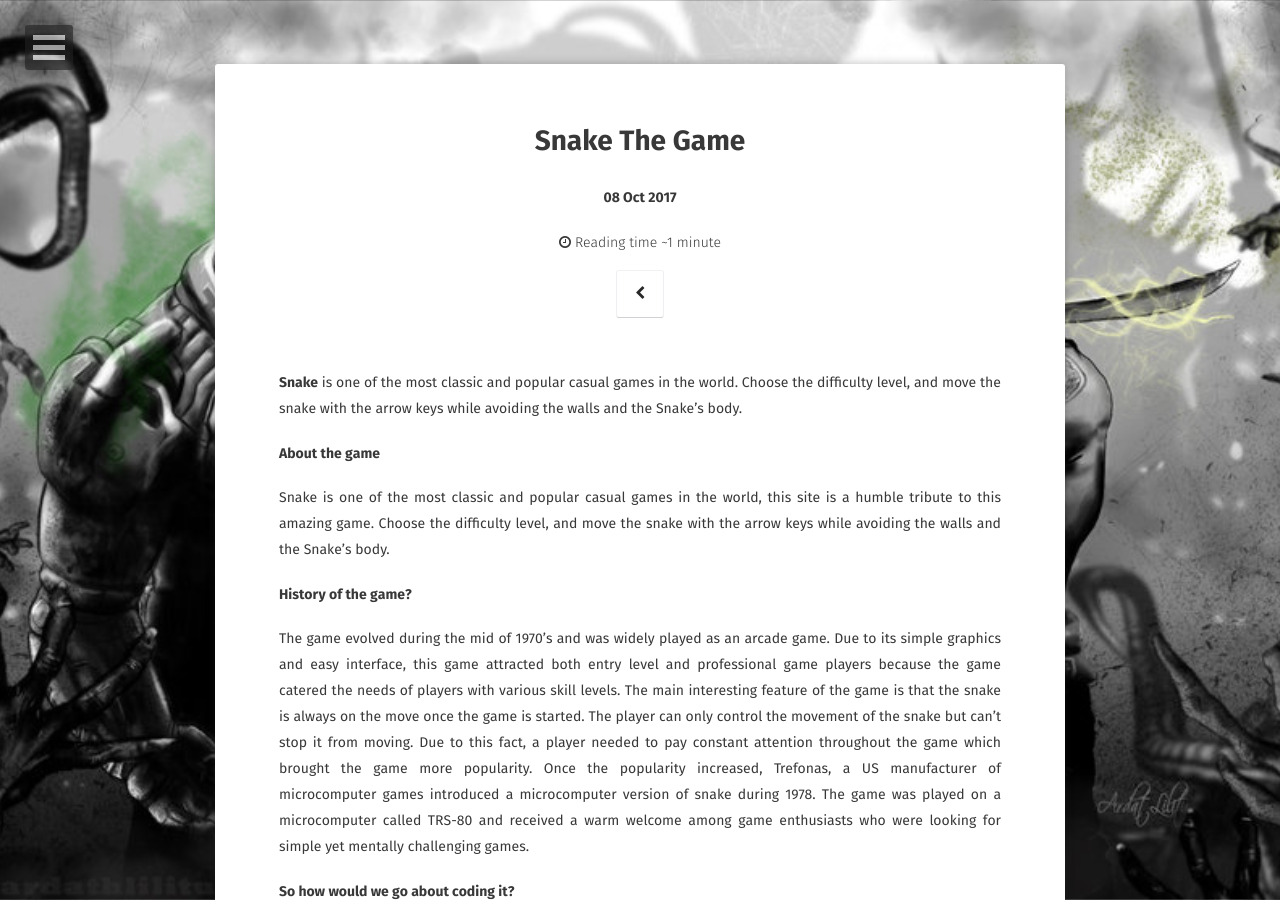
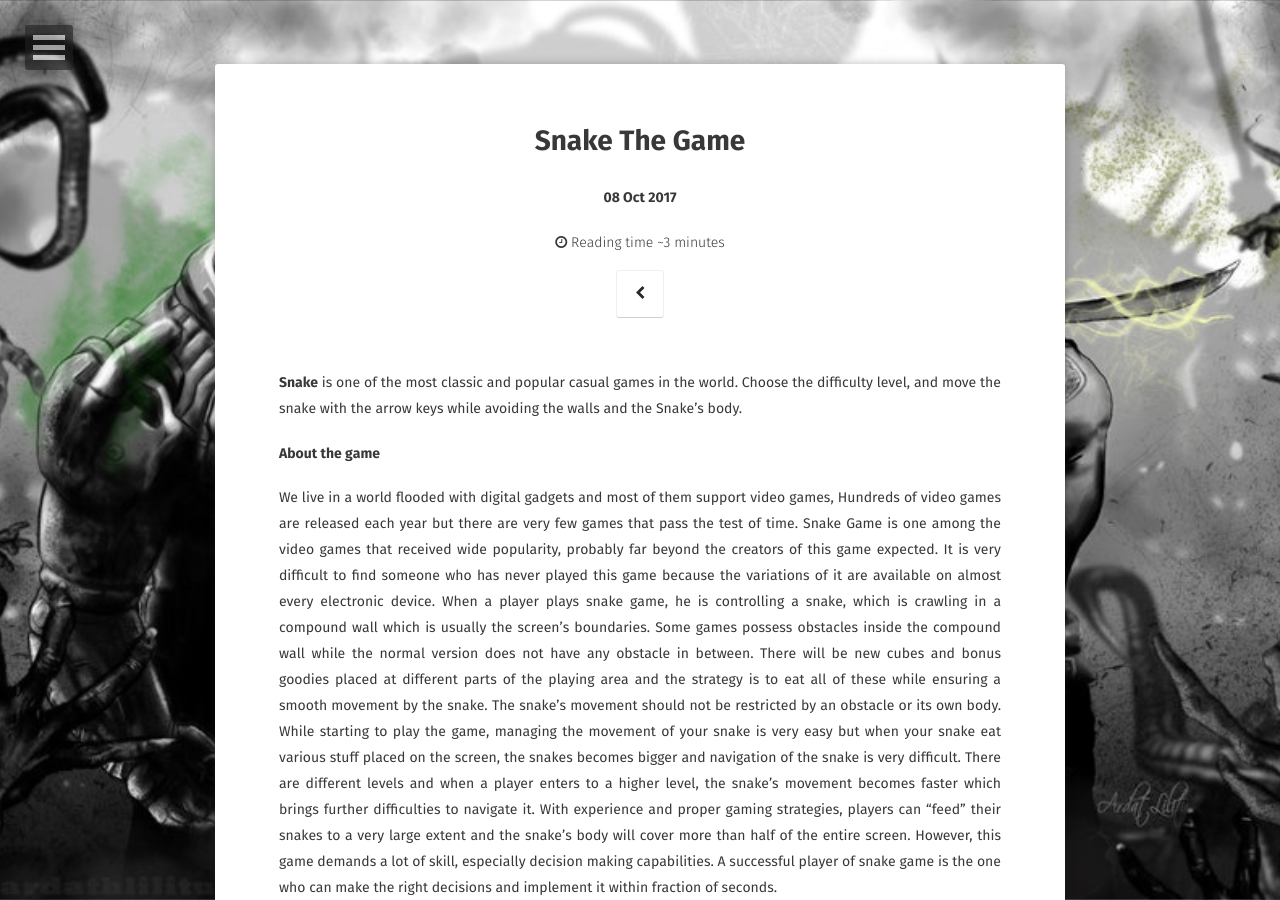
Before and after one commit to Levie/Levie.github.io, a Jekyll site: the page built from _posts/2017-10-09-SnakeTheGame.md, in a window 1280 px wide and 900 px high. Built offline with Jekyll 4.4.1, drawn with Linux system fonts in a browser that asks for light colours; some web fonts are replaced.

Commit message:
Snake Project Page Update

```diff
--- a/_posts/2017-10-09-SnakeTheGame.md
+++ b/_posts/2017-10-09-SnakeTheGame.md
@@ -17,8 +17,16 @@ published: true
 Choose the difficulty level, and move the snake with the arrow keys while avoiding the walls and the Snake's body.
 
 #### About the game
-Snake is one of the most classic and popular casual games in the world, this site is a humble tribute to this amazing game.
-Choose the difficulty level, and move the snake with the arrow keys while avoiding the walls and the Snake's body. <br/>
+We live in a world flooded with digital gadgets and most of them support video games, Hundreds of video games are released each year but there are very few games that pass the test of time.
+Snake Game is one among the video games that received wide popularity, probably far beyond the creators of this game expected.
+It is very difficult to find someone who has never played this game because the variations of it are available on almost every electronic device.
+When a player plays snake game, he is controlling a snake, which is crawling in a compound wall which is usually the screen's boundaries.
+Some games possess obstacles inside the compound wall while the normal version does not have any obstacle in between.
+There will be new cubes and bonus goodies placed at different parts of the playing area and the strategy is to eat all of these while ensuring a smooth movement by the snake.
+The snake's movement should not be restricted by an obstacle or its own body. While starting to play the game, managing the movement of your snake is very easy but when your snake eat various stuff placed on the screen, the snakes becomes bigger and navigation of the snake is very difficult.
+There are different levels and when a player enters to a higher level, the snake's movement becomes faster which brings further difficulties to navigate it.
+With experience and proper gaming strategies, players can "feed" their snakes to a very large extent and the snake's body will cover more than half of the entire screen.
+However, this game demands a lot of skill, especially decision making capabilities. A successful player of snake game is the one who can make the right decisions and implement it within fraction of seconds. <br/>
 
 
 #### History of the game?
```
